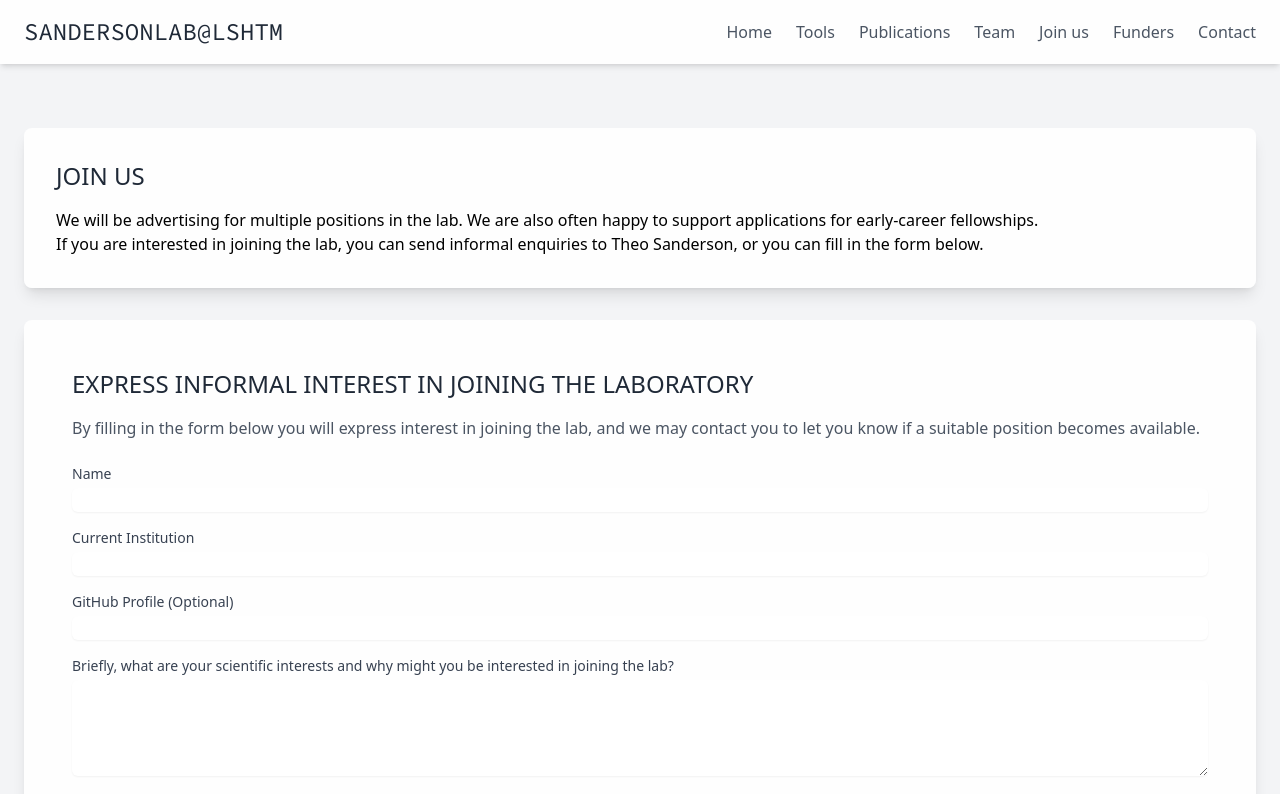
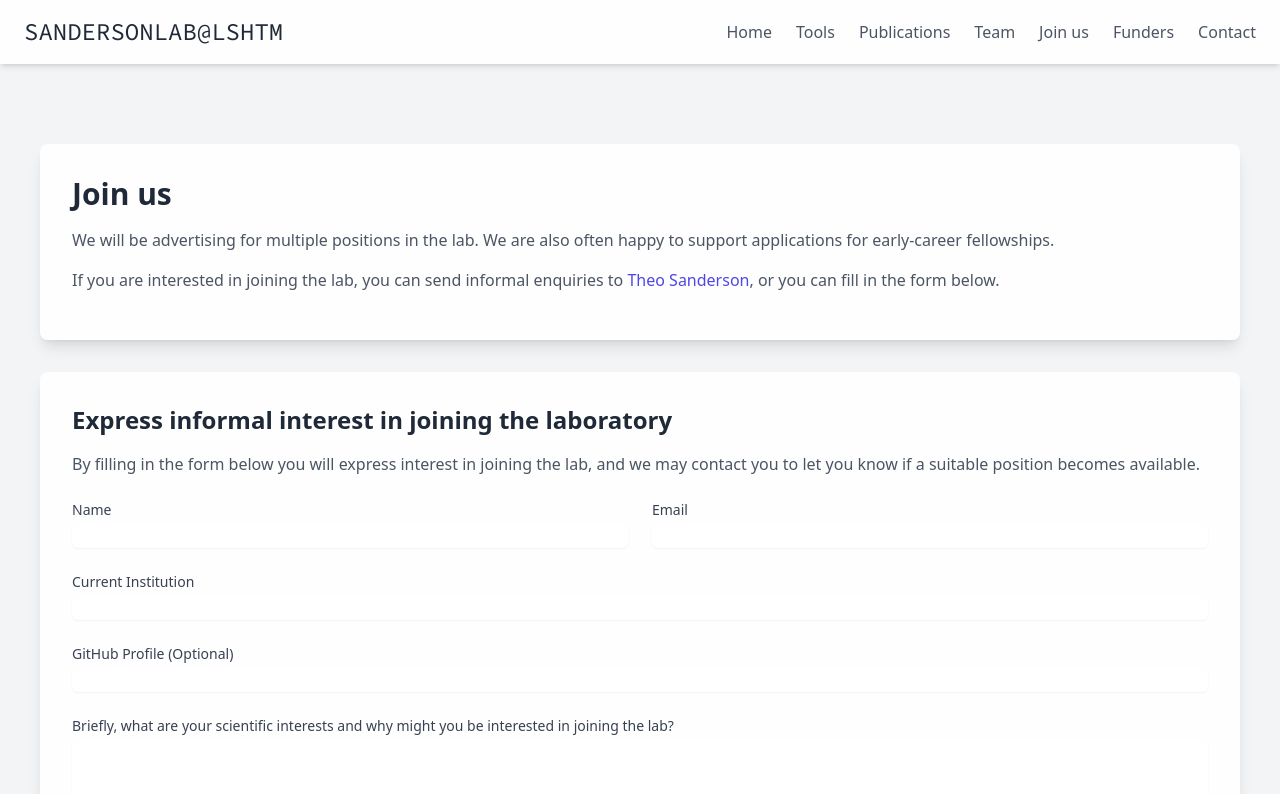
Before and after one commit to sandersonlab/lab-webs0te, a Next.js app: page /join in a window 1280 px wide. Shown: the top 794 px of the page. Built offline with nearby package versions, Linux system fonts and the light colour scheme; a web font is replaced by a local one.

Commit message:
add email to form

```diff
--- a/pages/api/submit-form.js
+++ b/pages/api/submit-form.js
@@ -23,7 +23,7 @@ export default async function handler(req, res) {
 
     // TODO: Implement CAPTCHA verification here
 
-    const { name, institution, github, message } = fields;
+    const { name, institution, github, message, email } = fields;
     const cvFile = files.cv && files.cv[0];  // Note: files.cv might be an array
 
     if (!cvFile || !cvFile.filepath) {
@@ -50,7 +50,7 @@ export default async function handler(req, res) {
         from: process.env.EMAIL_FROM,
         to: process.env.ADMIN_EMAIL,
         subject: 'New Sanderson Lab Application Submission',
-        text: `Name: ${name}\nInstitution: ${institution}\nGitHub: ${github}\nMessage: ${message}`,
+        text: `Name: ${name}\nInstitution: ${institution}\nGitHub: ${github}\nEmail: ${email}\nMessage: ${message}`,
         attachments: [
           {
             filename: cvFile.originalFilename,
--- a/pages/join.js
+++ b/pages/join.js
@@ -1,7 +1,8 @@
 import React, { useState } from 'react';
 import { useForm } from 'react-hook-form';
 import Layout from '../components/Layout';
-const applyPage = () => {
+
+const ApplyPage = () => {
   const { register, handleSubmit, formState: { errors } } = useForm();
   const [isSubmitting, setIsSubmitting] = useState(false);
   const [submitStatus, setSubmitStatus] = useState(null);
@@ -50,23 +51,25 @@ const applyPage = () => {
 
   return (
     <Layout>
-    <div>
+      <div className="container mx-auto p-4">
         <div className="bg-white bg-opacity-90 rounded-lg shadow-lg p-8 mt-8">
-        <h1 className="text-2xl text-gray-800 uppercase mb-4">Join us </h1>
-        <p>
+          <h1 className="text-3xl font-bold text-gray-800 mb-4">Join us</h1>
+          <p className="text-gray-600 mb-4">
             We will be advertising for multiple positions in the lab. We are also often happy to support applications for early-career fellowships.
           </p>
-        <p>
-            If you are interested in joining the lab, you can send informal enquiries to <a href="mailto:theo@theo.io">Theo Sanderson</a>, or you can fill in the form below.
+          <p className="text-gray-600 mb-4">
+            If you are interested in joining the lab, you can send informal enquiries to <a href="mailto:theo@theo.io" className="text-indigo-600 hover:text-indigo-800">Theo Sanderson</a>, or you can fill in the form below.
           </p>
         </div>
+
         <div className="bg-white bg-opacity-90 rounded-lg shadow-lg p-8 mt-8">
-    <div className="container mx-auto p-4">
-      <h1 className="text-2xl text-gray-800 uppercase mb-4">
-      Express informal interest in joining the laboratory</h1>
+          <h2 className="text-2xl font-semibold text-gray-800 mb-4">
+            Express informal interest in joining the laboratory
+          </h2>
           <p className="text-gray-600 mb-6">By filling in the form below you will express interest in joining the lab, and we may contact you to let you know if a suitable position becomes available.</p>
-      <form onSubmit={handleSubmit(onSubmit)} className="space-y-4">
-        {/* Form fields remain unchanged */}
+
+          <form onSubmit={handleSubmit(onSubmit)} className="space-y-6">
+            <div className="grid grid-cols-1 md:grid-cols-2 gap-6">
               <div>
                 <label htmlFor="name" className="block text-sm font-medium text-gray-700">Name</label>
                 <input
@@ -76,6 +79,24 @@ const applyPage = () => {
                   className="mt-1 block w-full rounded-md border-gray-300 shadow-sm focus:border-indigo-300 focus:ring focus:ring-indigo-200 focus:ring-opacity-50"
                 />
                 {errors.name && <p className="mt-1 text-sm text-red-600">{errors.name.message}</p>}
+              </div>
+
+              <div>
+                <label htmlFor="email" className="block text-sm font-medium text-gray-700">Email</label>
+                <input
+                  id="email"
+                  type="email"
+                  {...register('email', {
+                    required: 'Email is required',
+                    pattern: {
+                      value: /^[A-Z0-9._%+-]+@[A-Z0-9.-]+\.[A-Z]{2,}$/i,
+                      message: "Invalid email address"
+                    }
+                  })}
+                  className="mt-1 block w-full rounded-md border-gray-300 shadow-sm focus:border-indigo-300 focus:ring focus:ring-indigo-200 focus:ring-opacity-50"
+                />
+                {errors.email && <p className="mt-1 text-sm text-red-600">{errors.email.message}</p>}
+              </div>
             </div>
 
             <div>
@@ -141,7 +162,7 @@ const applyPage = () => {
             <button
               type="submit"
               disabled={isSubmitting}
-          className="w-full py-2 px-4 border border-transparent rounded-md shadow-sm text-sm font-medium text-white bg-indigo-600 hover:bg-indigo-700 focus:outline-none focus:ring-2 focus:ring-offset-2 focus:ring-indigo-500 disabled:opacity-50"
+              className="w-full py-2 px-4 border border-transparent rounded-md shadow-sm text-sm font-medium text-white bg-indigo-600 hover:bg-indigo-700 focus:outline-none focus:ring-2 focus:ring-offset-2 focus:ring-indigo-500 disabled:opacity-50 transition duration-150 ease-in-out"
             >
               {isSubmitting ? 'Submitting...' : 'Submit Form'}
             </button>
@@ -155,11 +176,8 @@ const applyPage = () => {
           )}
         </div>
       </div>
-    </div>
     </Layout>
   );
 }
 
-
-
-export default applyPage;
+export default ApplyPage;
```
Lines whose indentation alone changed are shown as unchanged.
